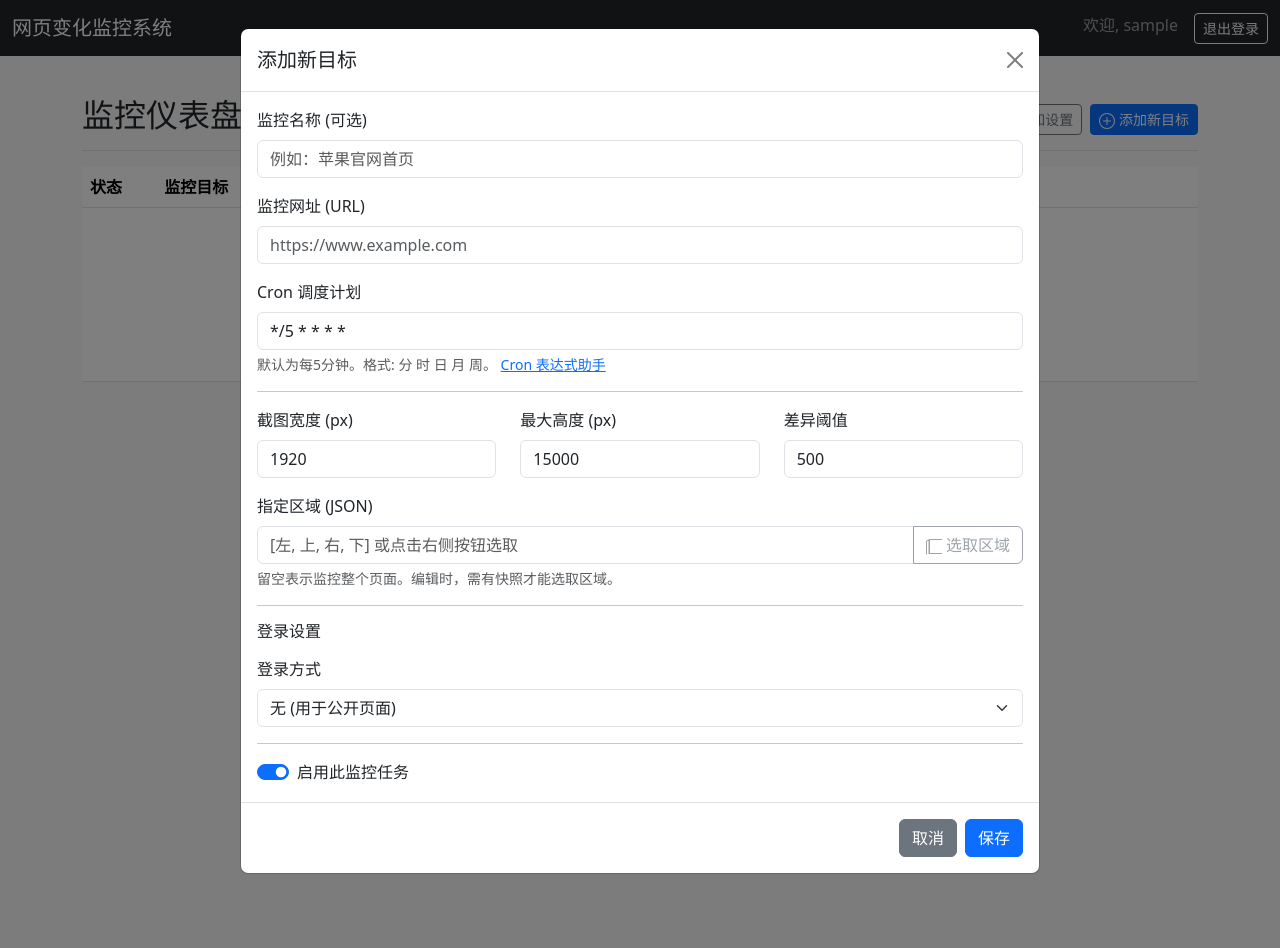
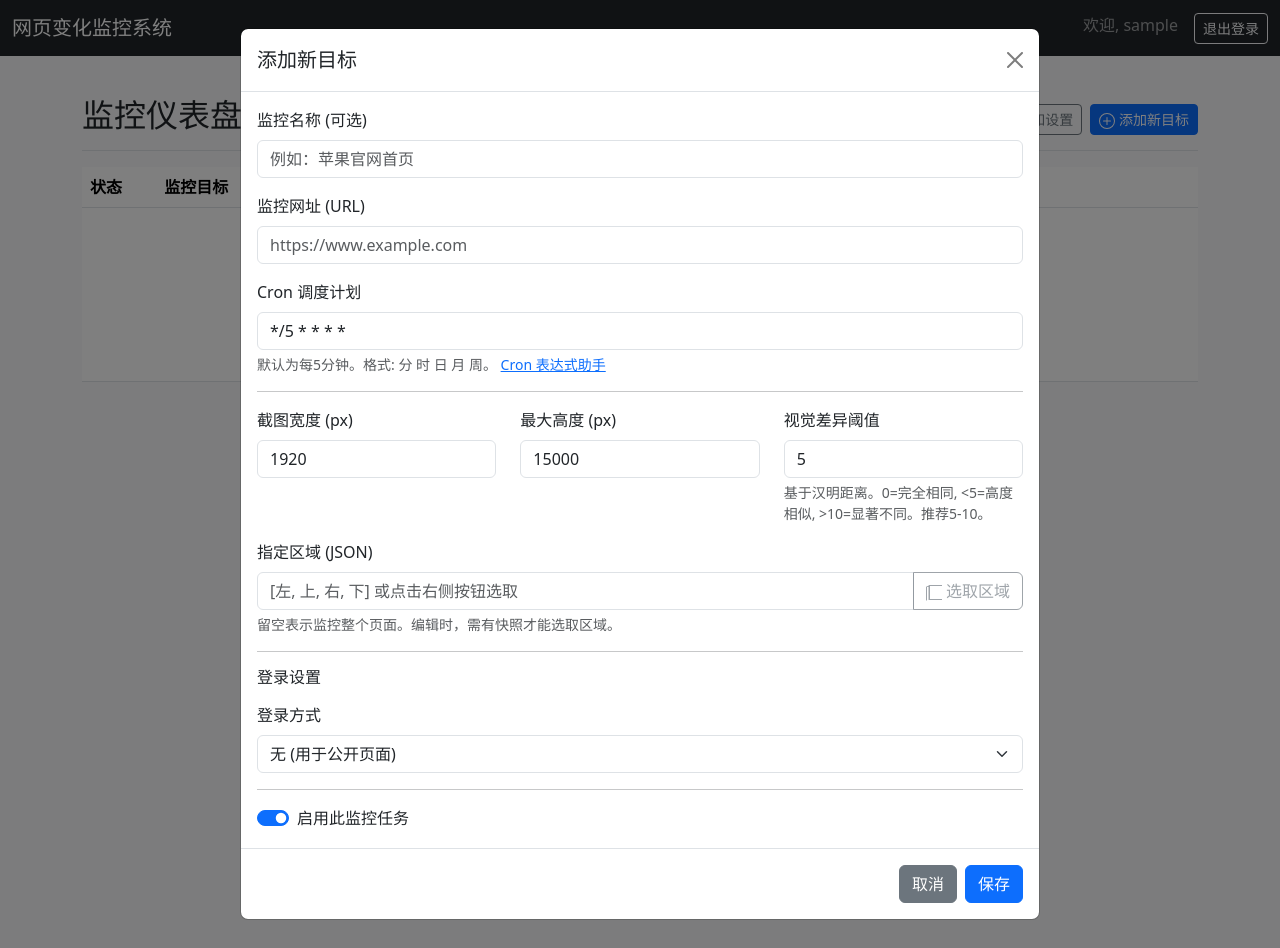
Before and after one commit to workerspages/webpage-color-changes, a Flask app: page / in a window 1280 px wide, after a click on "添加新目标". Run offline with Flask 3, Linux system fonts and the light colour scheme; the visitor is signed in with stand-in values (Sample User, id 1); parts of the project's set-up code (start-up, migrations or seed data) failed here and were passed over.

Commit message:
Update dashboard.html

```diff
--- a/templates/dashboard.html
+++ b/templates/dashboard.html
@@ -4,16 +4,11 @@
 
 {% block content %}
 <style>
-    /* --- ↓↓↓ [FINAL FIX] --- */
     #crop-container {
-        /* 使用 d-inline-block 让容器的尺寸自适应其内部的图片尺寸 */
         display: inline-block;
-        /* position: relative 是关键，它让内部的 canvas 以此容器为基准定位 */
         position: relative;
-        line-height: 0; /* 消除图片下方的微小间隙 */
+        line-height: 0;
     }
-    /* --- ↑↑↑ [FINAL FIX] --- */
-
     #crop-image {
         z-index: 1;
     }
@@ -150,7 +145,12 @@
             <div class="row">
                 <div class="col-md-4 mb-3"><label for="screenshot_width" class="form-label">截图宽度 (px)</label><input type="number" class="form-control" id="screenshot_width" name="screenshot_width" value="1920"></div>
                 <div class="col-md-4 mb-3"><label for="screenshot_max_height" class="form-label">最大高度 (px)</label><input type="number" class="form-control" id="screenshot_max_height" name="screenshot_max_height" value="15000"></div>
-                <div class="col-md-4 mb-3"><label for="threshold" class="form-label">差异阈值</label><input type="number" class="form-control" id="threshold" name="threshold" value="500"></div>
+                <!-- --- [FINAL UPGRADE] 修改为汉明距离阈值 --- -->
+                <div class="col-md-4 mb-3">
+                    <label for="threshold" class="form-label">视觉差异阈值</label>
+                    <input type="number" step="1" class="form-control" id="threshold" name="threshold" value="5">
+                    <div class="form-text">基于汉明距离。0=完全相同, &lt;5=高度相似, &gt;10=显著不同。推荐5-10。</div>
+                </div>
             </div>
             <div class="mb-3">
                 <label for="crop_area" class="form-label">指定区域 (JSON)</label>
@@ -265,15 +265,12 @@
         <h5 class="modal-title" id="cropModalLabel">选取监控区域</h5>
         <button type="button" class="btn-close" data-bs-dismiss="modal" aria-label="Close"></button>
       </div>
-      <!-- --- ↓↓↓ [FINAL FIX] 使用 p-0 清除内边距，确保容器和图片完美贴合 --- -->
       <div class="modal-body text-center p-0">
-          <!-- --- ↓↓↓ [FINAL FIX] 新增一个容器来包裹图片和画布 --- -->
           <div id="crop-container">
               <p id="crop-instructions" class="position-absolute top-50 start-50 translate-middle bg-dark text-white p-3 rounded" style="z-index: 3;">请在图片上按住鼠标左键并拖动以选择区域</p>
               <img src="" id="crop-image" class="img-fluid" alt="完整快照">
               <canvas id="crop-canvas"></canvas>
           </div>
-          <!-- --- ↑↑↑ [FINAL FIX] --- -->
       </div>
       <div class="modal-footer">
         <span id="coords-display" class="me-auto text-muted"></span>
@@ -287,7 +284,6 @@
 
 {% block scripts %}
 <script>
-// (JavaScript部分和上一版完全一样，无需改动)
 document.addEventListener('DOMContentLoaded', function () {
     var imagePreviewModal = document.getElementById('imagePreviewModal');
     if(imagePreviewModal) {
@@ -323,7 +319,7 @@ document.addEventListener('DOMContentLoaded', function () {
                 document.getElementById('cron_schedule').value = '*/5 * * * *';
                 document.getElementById('screenshot_width').value = 1920;
                 document.getElementById('screenshot_max_height').value = 15000;
-                document.getElementById('threshold').value = 500;
+                document.getElementById('threshold').value = 5;
                 selectAreaBtn.disabled = true;
                 currentImgUrlForCropper = '';
             } else if (action === 'edit') {
@@ -452,7 +448,6 @@ document.addEventListener('DOMContentLoaded', function () {
         if (!isDrawing) return;
         e.preventDefault();
         isDrawing = false;
-        // 在某些浏览器中，mouseup事件可能不会更新clientX/Y，所以我们重新获取一次
         const pos = getMousePos(cropCanvas, e);
         endX = pos.x;
         endY = pos.y;
```
